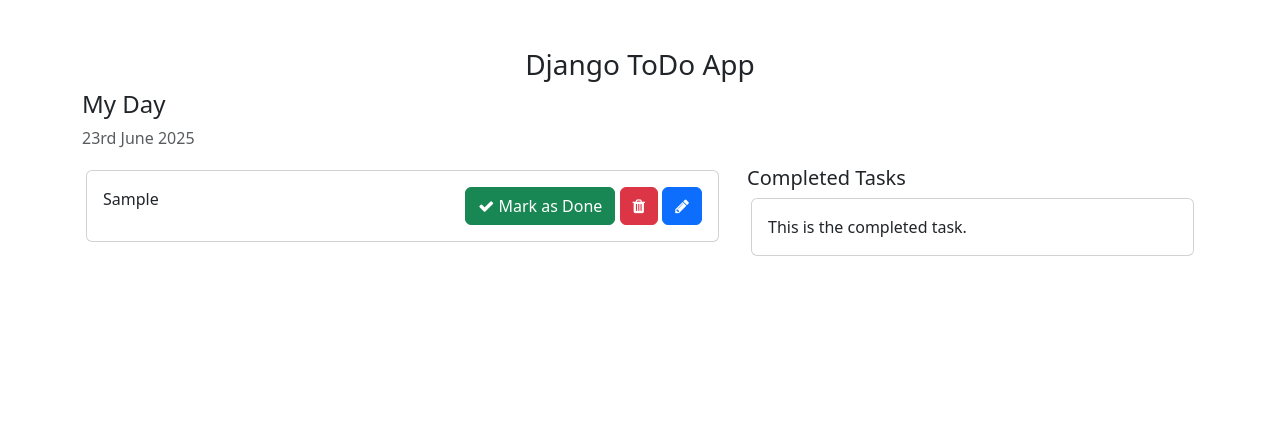
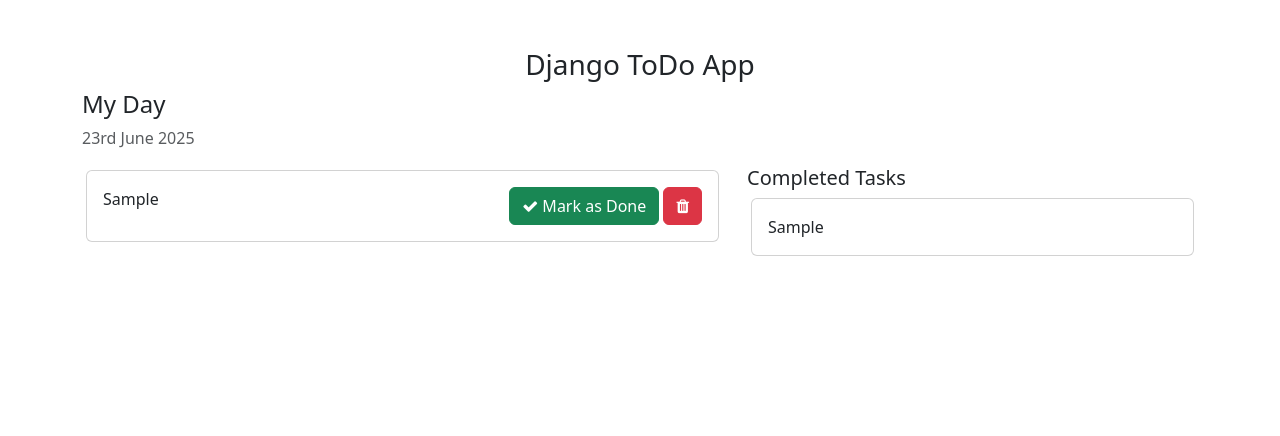
Before and after one commit to mjgupta9135/Django-ToDo, a Django app: template templates/home.html in a window 1280 px wide. Shown: the top 436 px of the page. Run offline with Django 5.2, Linux system fonts and the light colour scheme; the template is opened without the code that fills it: values that come from a table or form of the project are taken from there, others are empty; tables that the repository leaves empty hold one stand-in row (values such as "Sample post").

Commit message:
done Task is Done

```diff
--- a/templates/home.html
+++ b/templates/home.html
@@ -32,9 +32,10 @@
                     <div class="card-body">
                         {{item.task}}
                         <span style="position: relative; float: right;">
-                            <a class="btn btn-success"><i class="fa fa-check"></i> Mark as Done</a>
-                            <a class="btn btn-danger"><i class="fa fa-trash"></i></a>
-                            <a class="btn btn-primary"><i class="fa fa-pencil"></i></a>
+                            <a href="{% url 'mark_as_done' item.pk %}" class="btn btn-success"><i class="fa fa-check"></i> Mark as Done</a>
+                            <a href="{% url 'delete_task' item.id %}" class="btn btn-danger"><i class="fa fa-trash"></i></a>
+
+                        </span>
                         </span>
                     </div>
                 </div>
@@ -42,12 +43,14 @@
             </div>
             <div class="col-md-5 col-lg-5">
                 <h5>Completed Tasks</h5>
+                 {% for item in completed_tasks %}
                 <!-- List of all the tasks that have completed -->
                 <div class="card m-1">
                     <div class="card-body">
-                        This is the completed task.
+                        {{item.task}}
                     </div>
                 </div>
+                 {% endfor %}
             </div>
         </div>
         <div class="row">
--- a/todo_main/views.py
+++ b/todo_main/views.py
@@ -5,7 +5,9 @@ from todos.models import Task
 
 def home(request):
     task=Task.objects.filter(is_completed=False).order_by('-updatedAt')
+    completed_tasks=Task.objects.filter(is_completed=True).order_by('-updatedAt')
     context={
         'tasks':task,
+        'completed_tasks':completed_tasks,
     }
     return render(request,'home.html',context)
--- a/todos/urls.py
+++ b/todos/urls.py
@@ -5,4 +5,11 @@ from . import views
 
 urlpatterns=[
     path('addTask/', views.addTask,name='addTask'),
+    path('mark_as_done/<int:pk>/', views.mark_as_done,name='mark_as_done'),
+    path('mark_as_undone/<int:pk>/', views.mark_as_undone, name='mark_as_undone'),
+    # # Edit Feature
+    # path('edit_task/<int:pk>/', views.edit_task, name='edit_task'),
+    # Delete task
+    path('delete_task/<int:pk>/', views.delete_task, name='delete_task'),
+
 ]
```
Also changed, not shown: todos/views.py (+18 -1 lines).
